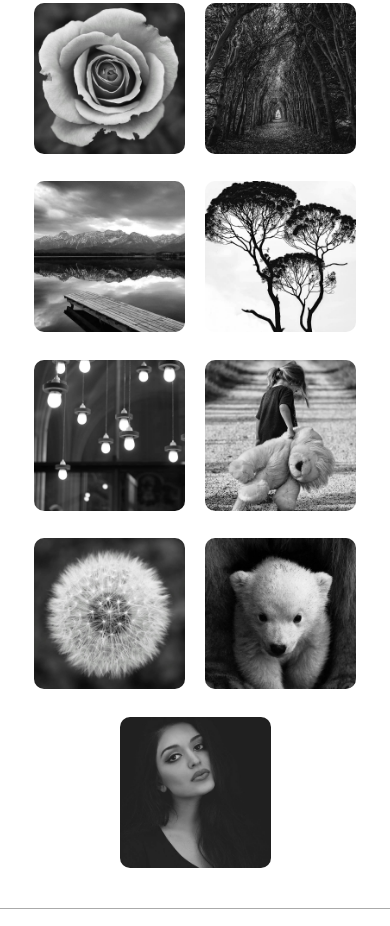
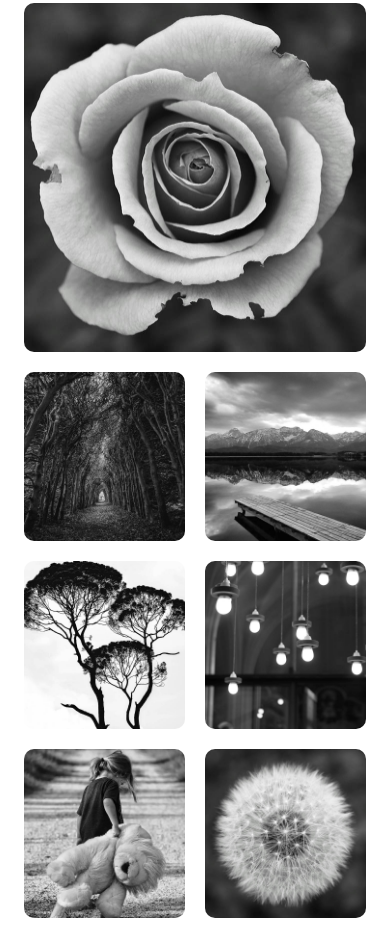
Before and after one commit to SahakKDev/lumina-creative, a plain HTML site: page index.html in a window 390 px wide. Shown: the part 429-1355 px from the top of the page. Drawn offline with nearby package versions, Linux system fonts and the light colour scheme.

Commit message:
change gallery images appearance using grid

```diff
--- a/css/styles.css
+++ b/css/styles.css
@@ -139,25 +139,36 @@ img {
 }
 
 /* GALLERY */
-.gallery-flex {
-  display: flex;
-  justify-content: center;
-  flex-wrap: wrap;
+.gallery-grid {
+  display: grid;
+  grid-template-columns: repeat(3, 1fr);
   gap: 20px;
-}
-
-.gallery-item {
-  width: calc(100% / 3 - 20px);
 }
 
 .gallery-item:hover {
   opacity: 0.9;
-  transform: scale(1.1);
+  transform: scale(1.01);
   transition: all 0.2s;
 }
 
 .gallery-item img {
   border-radius: 10px;
+  width: 100%;
+  height: 100%;
+  object-fit: cover;
+}
+
+.gallery-item:nth-of-type(2) {
+  grid-column: span 2;
+}
+
+.gallery-item:nth-of-type(7) {
+  grid-column: span 2;
+  grid-row: span 2;
+}
+
+.gallery-item:nth-of-type(9) {
+  grid-column: -3 / -2;
 }
 
 /* FOOTER */
@@ -267,8 +278,25 @@ img {
     font-size: 1.8rem;
   }
 
-  .gallery-item {
-    width: calc(50% - 20px);
+  .gallery-grid {
+    grid-template-columns: 1fr 1fr;
+  }
+
+  .gallery-item:nth-of-type(1) {
+    grid-column: span 2;
+  }
+
+  .gallery-item:nth-of-type(2) {
+    grid-column: span 1;
+  }
+
+  .gallery-item:nth-of-type(7) {
+    grid-column: span 1;
+    grid-row: span 1;
+  }
+
+  .gallery-item:nth-of-type(9) {
+    grid-column: 2;
   }
 
   .footer .footer-flex {
--- a/index.html
+++ b/index.html
@@ -51,7 +51,7 @@
     </section>
 
     <section class="gallery">
-      <div class="container container-lg gallery-flex">
+      <div class="container container-lg gallery-grid">
         <div class="gallery-item">
           <a
             href="images/image1.jpg"
```
